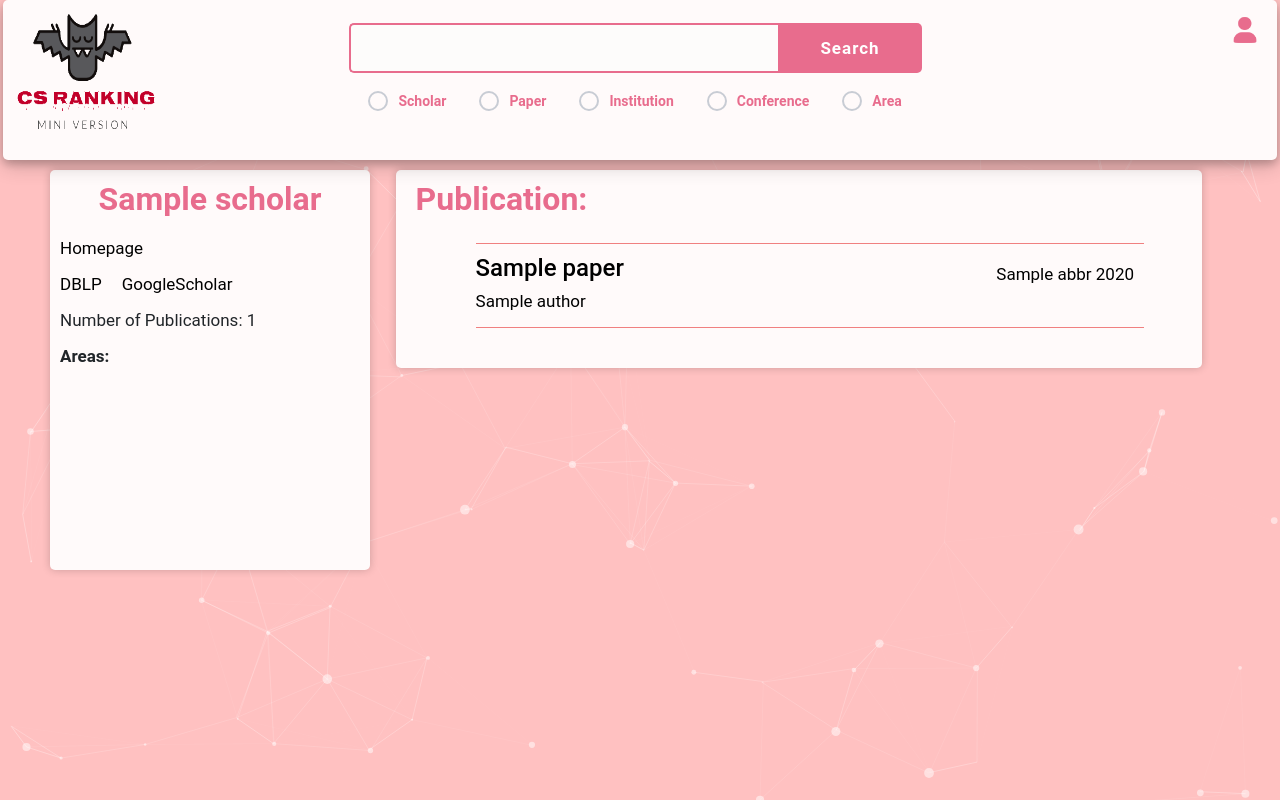
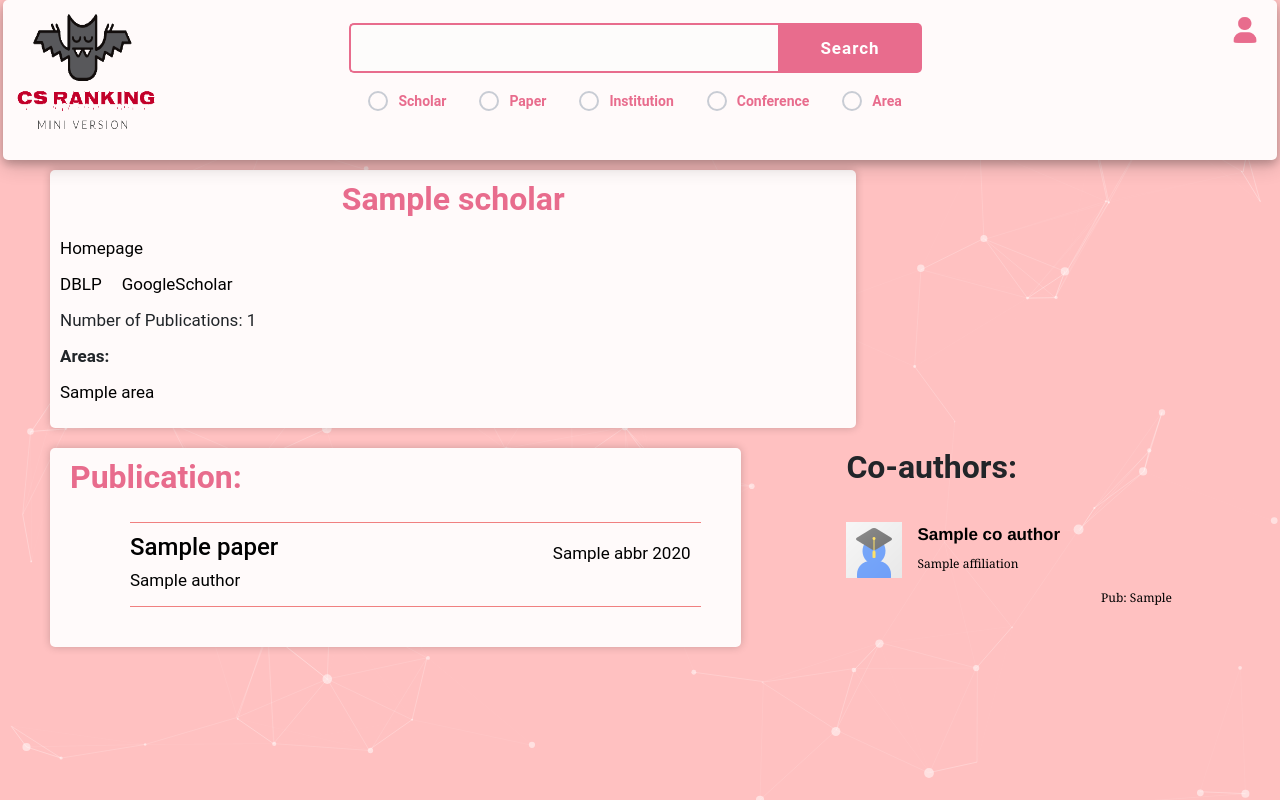
Before and after one commit to Oxer11/Mini-CSRanking, a Django app: template templates/scholar.html in a window 1280 px wide. Run offline with Django 3.2, Linux system fonts and the light colour scheme; tables that the repository leaves empty hold one stand-in row (values such as "Sample post"); the template is opened without the code that fills it: values that come from a table or form of the project are taken from there, most other values are stand-ins (such as "Sample title", 1, 10 or a date in 2020); some libraries are stand-ins or nearby versions.

Commit message:
Coauthor-list Complete

```diff
--- a/CSRanking/models.py
+++ b/CSRanking/models.py
@@ -73,7 +73,7 @@ class Conference(models.Model):
         db_table = 'conference'
         verbose_name = '会议信息'
         verbose_name_plural = '会议信息'
-        ordering = ['name']
+        ordering = ['name', '-year']
 
 class Paper(models.Model):
     title = models.CharField(max_length=100)
@@ -88,7 +88,7 @@ class Paper(models.Model):
         db_table = 'paper'
         verbose_name = '论文信息'
         verbose_name_plural = '论文信息'
-        ordering = ['title']
+        ordering = ['-year']
 
 class Area(models.Model):
     name = models.CharField(max_length=50)
@@ -114,7 +114,7 @@ class Scholar_Paper(models.Model):
         db_table = 'scholar_paper'
         verbose_name = '作者-论文信息'
         verbose_name_plural = '作者-论文信息'
-        ordering = ['scholar_name']
+        ordering = ['paper_title', 'scholar_name']
 
 class Scholar_Area(models.Model):
     scholar_name = models.ForeignKey(Scholar, on_delete=models.CASCADE)
@@ -127,7 +127,7 @@ class Scholar_Area(models.Model):
         db_table = 'scholar_area'
         verbose_name = '作者-领域信息'
         verbose_name_plural = '作者-领域信息'
-        ordering = ['area']
+        ordering = ['area', 'scholar_name']
 
 class Conference_Area(models.Model):
     conf_id = models.ForeignKey(Conference, on_delete=models.CASCADE)
@@ -140,4 +140,4 @@ class Conference_Area(models.Model):
         db_table = 'conference_area'
         verbose_name = '会议-领域信息'
         verbose_name_plural = '会议-领域信息'
-        ordering = ['area']
+        ordering = ['area', 'conf_id']
--- /dev/null
+++ b/CSRanking/static/coauthor_list.css
@@ -0,0 +1,33 @@
+* {margin: 0; padding: 0;}
+
+#coauthor {
+  margin: 20px;
+}
+
+#coauthor-ul {
+  list-style-type: none;
+  width: 100%;
+}
+
+#coauthor-h3 {
+  font: bold 17px/1.5 Helvetica, Verdana, sans-serif;
+}
+
+#coauthor-img {
+  float: left;
+  margin: 0 15px 0 0;
+}
+
+#coauthor-p {
+  font: 200 12px/1.5 Georgia, Times New Roman, serif;
+}
+
+#coauthor-li {
+  padding: 10px;
+  overflow: auto;
+}
+
+#coauthor-li:hover {
+  background: #eee;
+  cursor: pointer;
+}
--- a/CSRanking/views.py
+++ b/CSRanking/views.py
@@ -78,15 +78,21 @@ def scholar(request):
 	paper_list = Scholar_Paper.objects.filter(scholar_name=person)
 	paper_list = [x.paper_title for x in paper_list]
 	author_list = []
+	co_authors = []
 	for paper in paper_list:
 		authors = Scholar_Paper.objects.filter(paper_title=paper)
 		authors = [x.scholar_name for x in authors]
+		co_authors += authors
 		author_list.append(authors)
+	co_authors = list(set(co_authors))
+	co_authors.remove(person)
+	co_authors.sort(key=lambda co_author: co_author.pub_cnt, reverse=True)
 	context = {
 		'scholar': person,
 		'areas': areas,
 		'paper_list': paper_list,
 		'author_list': author_list,
+		'co_authors': co_authors,
 	}
 	return render(request, "scholar.html", context)
 
--- a/templates/base.html
+++ b/templates/base.html
@@ -12,6 +12,7 @@
 	<link rel="icon" href="{% static 'favicon.ico' %}" type="image/x-icon">
     <link rel="stylesheet" media="screen" type="text/css" href="{% static 'style_base.css' %}">
 	<link rel="stylesheet" media="screen" type="text/css" href="{% static 'pagination.css' %}">
+	<link rel="stylesheet" media="screen" type="text/css" href="{% static 'coauthor_list.css' %}">
 </head>
 <body>
 <div style="position:relative">
--- a/templates/scholar.html
+++ b/templates/scholar.html
@@ -3,7 +3,7 @@
 
 {% block mainbody %}
 	<div style="position:absolute;top:150px;left:50px;margin:0;z-index:888;float:left;width:90%;">
-	<div class="basic_info" class="container-fluid" style="float:left;position:fixed;margin-left:0;margin-top:20px;width:25%;min-height:50%;">
+	<div class="basic_info" class="container-fluid" style="float:left;margin-left:0;margin-top:20px;width:70%;min-height:50%;">
 		<h2 style="text-align:center;margin-bottom:20px;"><b>{{scholar.name}}</b></h2>
 		<p><a href="/institution/?name={{scholar.affiliation}}">{{scholar.affiliation}}</a></p>
 		<p><a href="{{scholar.homepage}}">Homepage</a></p>
@@ -18,7 +18,7 @@
 		{% endfor %}
 		</p>
 	</div>
-	<div class="basic_info" class="container-fluid" style="float:right;text-align:left;margin-right:0;margin-top:20px;width:70%;">
+	<div class="basic_info" class="container-fluid" style="float:left;text-align:left;margin-right:0;margin-top:20px;width:60%;">
 		<h2 style="display:inline-block;margin-bottom:25px;margin-left:10px;"><b>Publication:</b></h2>
 		{% for p in paper_list %}
 		<div class="publication">
@@ -36,5 +36,22 @@
 		</div>
 		{% endfor %}
     </div>
+	<div id="coauthor" style="float:right;margin-right:20px;width:30%">
+		<h2 style="display:inline-block;margin-bottom:25px;margin-left:10px;"><b>Co-authors:</b></h2>
+  		<ul id="coauthor-ul">
+			{% for s in co_authors %}
+    		<li id="coauthor-li" >
+				{% load static %}
+				<a href="/scholar/?name={{ s.name }}">
+      			<img src="{% static 'avatar_scholar.png' %}" id="coauthor-img">
+      			<h3 id="coauthor-h3">{{ s.name }}</h3>
+      			<p id="coauthor-p">{{ s.affiliation }}</p>
+				<p id="coauthor-p" style="float:right">Pub: {{ s.pub_cnt }}</p>
+				</a>
+    		</li>
+			{% endfor %}
+  		</ul>
 	</div>
+	</div>
+
 {% endblock %}
```
Also changed, not shown: CSRanking/migrations/0006_auto_20190419_1358.py (added), CSRanking/migrations/0007_auto_20190419_1418.py (added).
